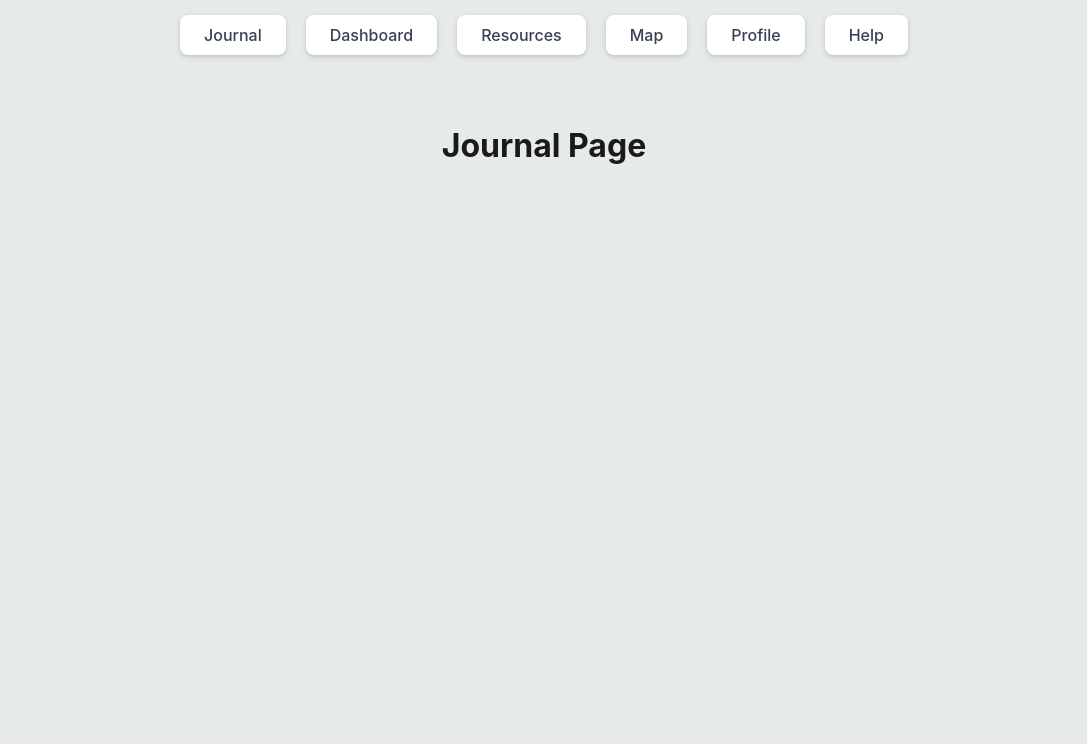
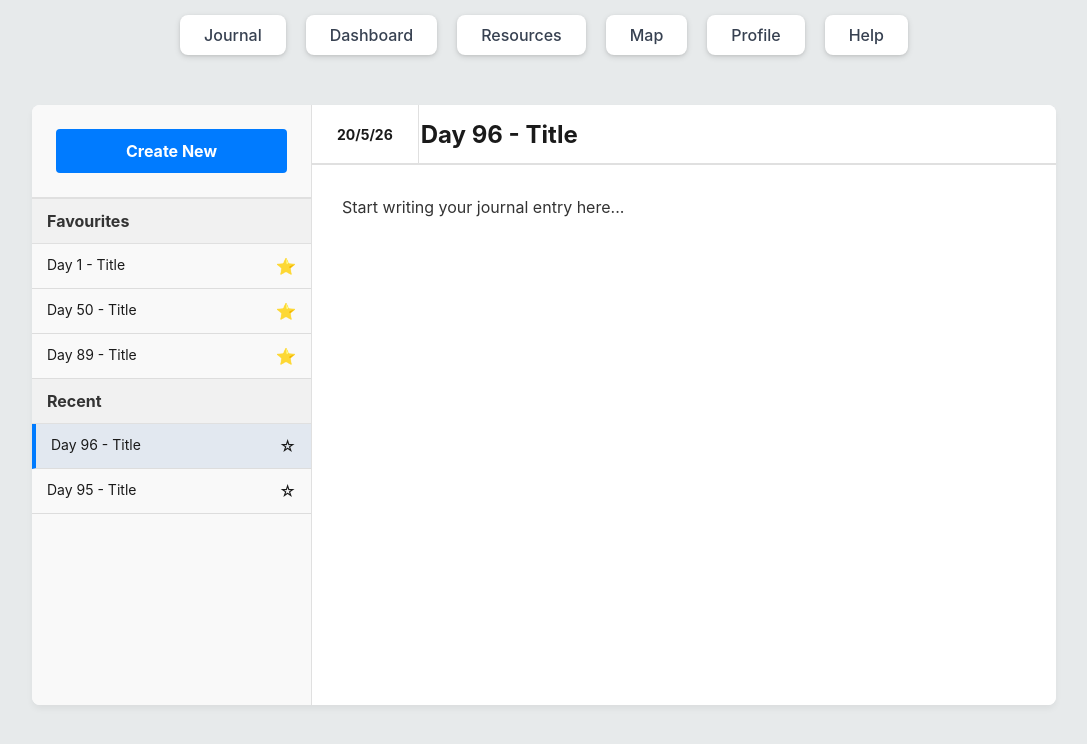
Before and after one commit to ShadowStorm0101/48_Hours_Forward, a Flask app: page /journal in a window 1280 px wide. Shown: the top 744 px of the page, without its empty margins (96-1183 px from the left). Run offline with Flask 3, Linux system fonts and the light colour scheme; a user stored in the database is signed in.

Commit message:
front end journal page

```diff
--- /dev/null
+++ b/app/static/journal.css
@@ -0,0 +1,223 @@
+.journal-wrapper {
+  display: flex;
+  width: 100%;
+  min-width: 80vw;
+  max-width: 1400px;
+  min-height: 75vh;
+  background: #ffffff;
+  border-radius: 8px;
+  box-shadow: 0 4px 6px rgba(0,0,0,0.05);
+  margin: 0 auto;
+  overflow: hidden;
+}
+
+.journal-sidebar {
+  width: 280px;
+  background: #f9f9f9;
+  border-right: 1px solid #e0e0e0;
+  display: flex;
+  flex-direction: column;
+}
+
+.sidebar-header {
+  padding: 24px;
+  display: flex;
+  justify-content: center;
+  border-bottom: 2px solid #e0e0e0;
+}
+
+.create-new-btn {
+  padding: 12px 20px;
+  background-color: #007bff;
+  color: white;
+  border: none;
+  border-radius: 4px;
+  cursor: pointer;
+  font-size: 16px;
+  font-weight: bold;
+  width: 100%;
+  transition: background-color 0.2s;
+}
+
+.create-new-btn:hover {
+  background-color: #0056b3;
+}
+
+.section-heading {
+  margin: 0;
+  padding: 12px 15px;
+  font-weight: bold;
+  font-size: 16px;
+  color: #333;
+  background: #f1f1f1;
+  border-bottom: 1px solid #e0e0e0;
+}
+
+.journal-list {
+  list-style: none;
+  padding: 0;
+  margin: 0;
+  overflow-y: auto;
+}
+
+.journal-item {
+  display: flex;
+  justify-content: space-between;
+  padding: 12px 15px;
+  border-bottom: 1px solid #ddd;
+  font-size: 14px;
+  cursor: pointer;
+  transition: background 0.2s;
+}
+
+.journal-item:hover {
+  background-color: #e9ecef;
+}
+
+.journal-item.active {
+  background-color: #e2e8f0;
+  border-left: 4px solid #007bff;
+}
+
+.star-icon {
+  font-size: 16px;
+  cursor: pointer;
+  user-select: none;
+}
+
+.star-icon:hover {
+  transform: scale(1.1);
+}
+
+.journal-main {
+  flex: 1;
+  display: flex;
+  flex-direction: column;
+  background: #ffffff;
+}
+
+.entry-header {
+  display: flex;
+  border-bottom: 2px solid #e0e0e0;
+  min-height: 60px;
+}
+
+.entry-date {
+  padding: 15px 25px;
+  border-right: 1px solid #e0e0e0;
+  font-size: 14px;
+  display: flex;
+  align-items: center;
+  justify-content: center;
+  min-width: 100px;
+  font-weight: bold;
+}
+
+.entry-title-container {
+  flex: 1;
+  display: flex;
+  align-items: center;
+  justify-content: center;
+}
+
+.entry-title {
+  margin: 0;
+  font-weight: bold;
+  font-size: 24px;
+}
+
+.entry-content {
+  padding: 30px;
+  overflow-y: auto;
+  font-size: 16px;
+  line-height: 1.6;
+  color: #333;
+}
+
+.entry-content p {
+  margin-top: 0;
+  margin-bottom: 20px;
+}
+.entry-title-input {
+  margin: 0;
+  font-weight: bold;
+  font-size: 24px;
+  border: none;
+  outline: none;
+  width: 100%;
+  font-family: inherit;
+  color: inherit;
+  background: transparent;
+}
+
+.entry-content[contenteditable="true"] {
+  outline: none;
+}
+
+.entry-content[contenteditable="true"]:empty:before {
+  content: "Start writing...";
+  color: #aaa;
+  pointer-events: none;
+}
+
+body.high-contrast .entry-title-input {
+  color: #ff0;
+}
+
+/* High Contrast Adjustments */
+body.high-contrast .journal-wrapper {
+  background-color: #111;
+  border: 2px solid #fff;
+  box-shadow: none;
+}
+
+body.high-contrast .journal-sidebar {
+  background-color: #111;
+  border-color: #fff;
+}
+
+body.high-contrast .journal-main {
+  background-color: #111;
+}
+
+body.high-contrast .create-new-btn {
+  background-color: #ff0;
+  color: #000;
+  border: 2px solid #fff;
+}
+
+body.high-contrast .create-new-btn:hover {
+  background-color: #fff;
+}
+
+body.high-contrast .sidebar-header,
+body.high-contrast .section-heading,
+body.high-contrast .entry-header,
+body.high-contrast .entry-date,
+body.high-contrast .journal-item {
+  border-color: #fff;
+  background-color: #111;
+  color: #fff;
+}
+
+body.high-contrast .section-heading {
+  color: #ff0;
+}
+
+body.high-contrast .journal-item:hover {
+  background-color: #222;
+}
+
+body.high-contrast .journal-item.active {
+  background-color: #222;
+  border-left: 4px solid #ff0;
+  color: #ff0;
+}
+
+body.high-contrast .entry-title {
+  color: #ff0;
+}
+
+body.high-contrast .entry-content {
+  color: #fff;
+}
--- a/app/templates/journal.html
+++ b/app/templates/journal.html
@@ -1,7 +1,126 @@
-{% extends "base.html" %}
+{% extends 'base.html' %}
 
 {% block title %}Journal{% endblock %}
 
+{% block head %}
+  <link rel="stylesheet" href="../static/journal.css">
+{% endblock %}
+
 {% block content %}
-<h1>Journal Page</h1>
+  <div class="journal-wrapper">
+
+    <aside class="journal-sidebar">
+      <div class="sidebar-header">
+        <button class="create-new-btn">Create New</button>
+      </div>
+
+      <div class="sidebar-section">
+        <h3 class="section-heading">Favourites</h3>
+        <ul class="journal-list">
+          <li class="journal-item" data-date="14/2/26">
+            <span class="item-title">Day 1 - Title</span>
+            <span class="star-icon">⭐</span>
+          </li>
+          <li class="journal-item" data-date="04/4/26">
+            <span class="item-title">Day 50 - Title</span>
+            <span class="star-icon">⭐</span>
+          </li>
+          <li class="journal-item" data-date="13/5/26">
+            <span class="item-title">Day 89 - Title</span>
+            <span class="star-icon">⭐</span>
+          </li>
+        </ul>
+      </div>
+
+      <div class="sidebar-section">
+        <h3 class="section-heading">Recent</h3>
+        <ul class="journal-list" id="recent-list">
+          <li class="journal-item active" data-date="20/5/26">
+            <span class="item-title">Day 96 - Title</span>
+            <span class="star-icon">☆</span>
+          </li>
+          <li class="journal-item" data-date="19/5/26">
+            <span class="item-title">Day 95 - Title</span>
+            <span class="star-icon">☆</span>
+          </li>
+        </ul>
+      </div>
+    </aside>
+
+    <main class="journal-main">
+      <header class="entry-header">
+        <div class="entry-date" id="display-date">20/5/26</div>
+        <div class="entry-title-container">
+          <input type="text" class="entry-title-input" id="display-title" value="Day 96 - Title">
+        </div>
+      </header>
+
+      <article class="entry-content" id="display-content" contenteditable="true">
+        <p>Start writing your journal entry here...</p>
+      </article>
+    </main>
+
+  </div>
 {% endblock %}
+
+{% block scripts %}
+  <script>
+    const displayTitle = document.getElementById('display-title');
+    const displayDate = document.getElementById('display-date');
+    const displayContent = document.getElementById('display-content');
+    const createBtn = document.querySelector('.create-new-btn');
+    const recentList = document.getElementById('recent-list');
+
+    function setupItem(item) {
+      item.addEventListener('click', function() {
+        document.querySelectorAll('.journal-item').forEach(i => i.classList.remove('active'));
+        this.classList.add('active');
+
+        displayTitle.value = this.querySelector('.item-title').textContent;
+        displayDate.textContent = this.getAttribute('data-date');
+
+        displayContent.innerHTML = this.dataset.content || `<p>Start writing your journal entry here...</p>`;
+      });
+
+      const star = item.querySelector('.star-icon');
+      star.addEventListener('click', function(e) {
+        e.stopPropagation();
+        this.textContent = this.textContent === '⭐' ? '☆' : '⭐';
+      });
+    }
+
+    document.querySelectorAll('.journal-item').forEach(setupItem);
+
+    displayTitle.addEventListener('input', (e) => {
+      const activeItem = document.querySelector('.journal-item.active .item-title');
+      if (activeItem) activeItem.textContent = e.target.value;
+    });
+
+    displayContent.addEventListener('input', () => {
+      const activeItem = document.querySelector('.journal-item.active');
+      if (activeItem) activeItem.dataset.content = displayContent.innerHTML;
+    });
+
+    createBtn.addEventListener('click', () => {
+      document.querySelectorAll('.journal-item').forEach(i => i.classList.remove('active'));
+
+      const li = document.createElement('li');
+      li.className = 'journal-item active';
+      const today = new Date().toLocaleDateString('en-GB');
+      li.setAttribute('data-date', today);
+      li.dataset.content = '<p></p>';
+      li.innerHTML = `
+        <span class="item-title">New Entry</span>
+        <span class="star-icon">☆</span>
+      `;
+
+      recentList.prepend(li);
+      setupItem(li);
+
+      displayDate.textContent = today;
+      displayTitle.value = 'New Entry';
+      displayContent.innerHTML = '<p></p>';
+      displayContent.focus();
+    });
+  </script>
+{% endblock %}
```
